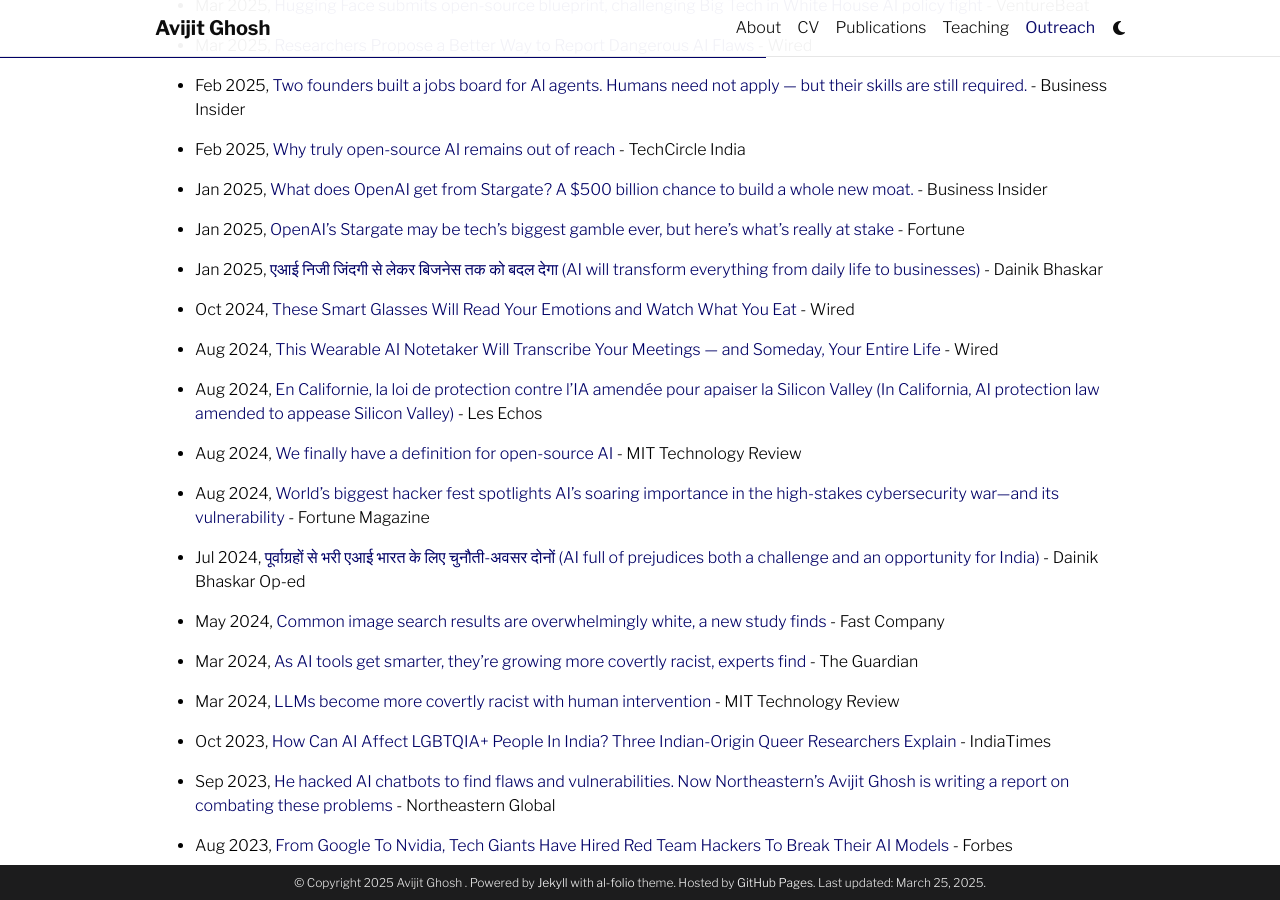
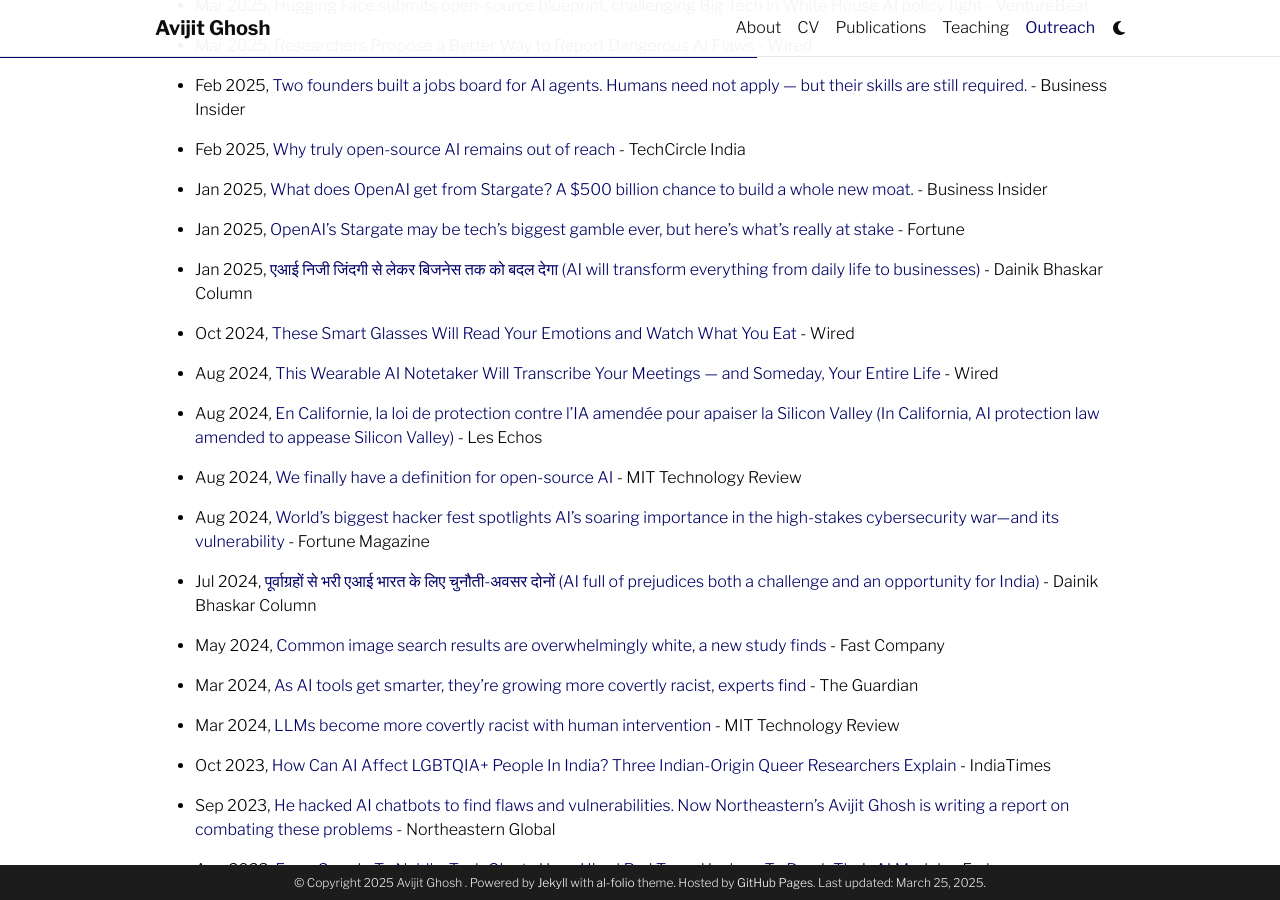
Before and after one commit to evijit/evijit.github.io, a Jekyll site: the page built from _pages/talks.md, in a window 1280 px wide and 900 px high, scrolled down 1175 px. Built offline with Jekyll 4.4.1, drawn with Linux system fonts in a browser that asks for light colours; nearby versions of some CDN libraries; comment, search, counter and statistics services are not loaded; a style sheet for code colours, icons or effects is not loaded.

Commit message:
add talks

```diff
--- a/_pages/talks.md
+++ b/_pages/talks.md
@@ -59,7 +59,7 @@
 
 - Jan 2025, [OpenAI’s Stargate may be tech’s biggest gamble ever, but here’s what’s really at stake](https://fortune.com/2025/01/22/openai-stargate-ai-sam-altman-donald-trump/) - Fortune
 
-- Jan 2025, [एआई निजी जिंदगी से लेकर बिजनेस तक को बदल देगा (AI will transform everything from daily life to businesses)](https://evijit.io/assets/img/Epaper_194_2025-01-03_9.jpeg) - Dainik Bhaskar
+- Jan 2025, [एआई निजी जिंदगी से लेकर बिजनेस तक को बदल देगा (AI will transform everything from daily life to businesses)](https://evijit.io/assets/img/Epaper_194_2025-01-03_9.jpeg) - Dainik Bhaskar Column
 
 - Oct 2024, [These Smart Glasses Will Read Your Emotions and Watch What You Eat](https://www.wired.com/story/emteq-smart-glasses-read-emotions-watch-what-you-eat/) - Wired
 
@@ -71,7 +71,7 @@
 
 - Aug 2024, [World’s biggest hacker fest spotlights AI’s soaring importance in the high-stakes cybersecurity war—and its vulnerability](https://fortune.com/2024/08/12/defcon-gen-ai-bug-bounty-cybersecurity-vulnerabilities/?987123) - Fortune Magazine
 
-- Jul 2024, [पूर्वाग्रहों से भरी एआई भारत के लिए चुनौती-अवसर दोनों (AI full of prejudices both a challenge and an opportunity for India)](https://evijit.io/assets/img/Epaper_194_2024-07-17_13.jpeg) - Dainik Bhaskar Op-ed
+- Jul 2024, [पूर्वाग्रहों से भरी एआई भारत के लिए चुनौती-अवसर दोनों (AI full of prejudices both a challenge and an opportunity for India)](https://evijit.io/assets/img/Epaper_194_2024-07-17_13.jpeg) - Dainik Bhaskar Column
 
 - May 2024, [Common image search results are overwhelmingly white, a new study finds](https://www.fastcompany.com/91131154/image-search-results-bias-research) - Fast Company
 
```
Also changed, not shown: _news/announcement_15.md (+1 -1 lines).
